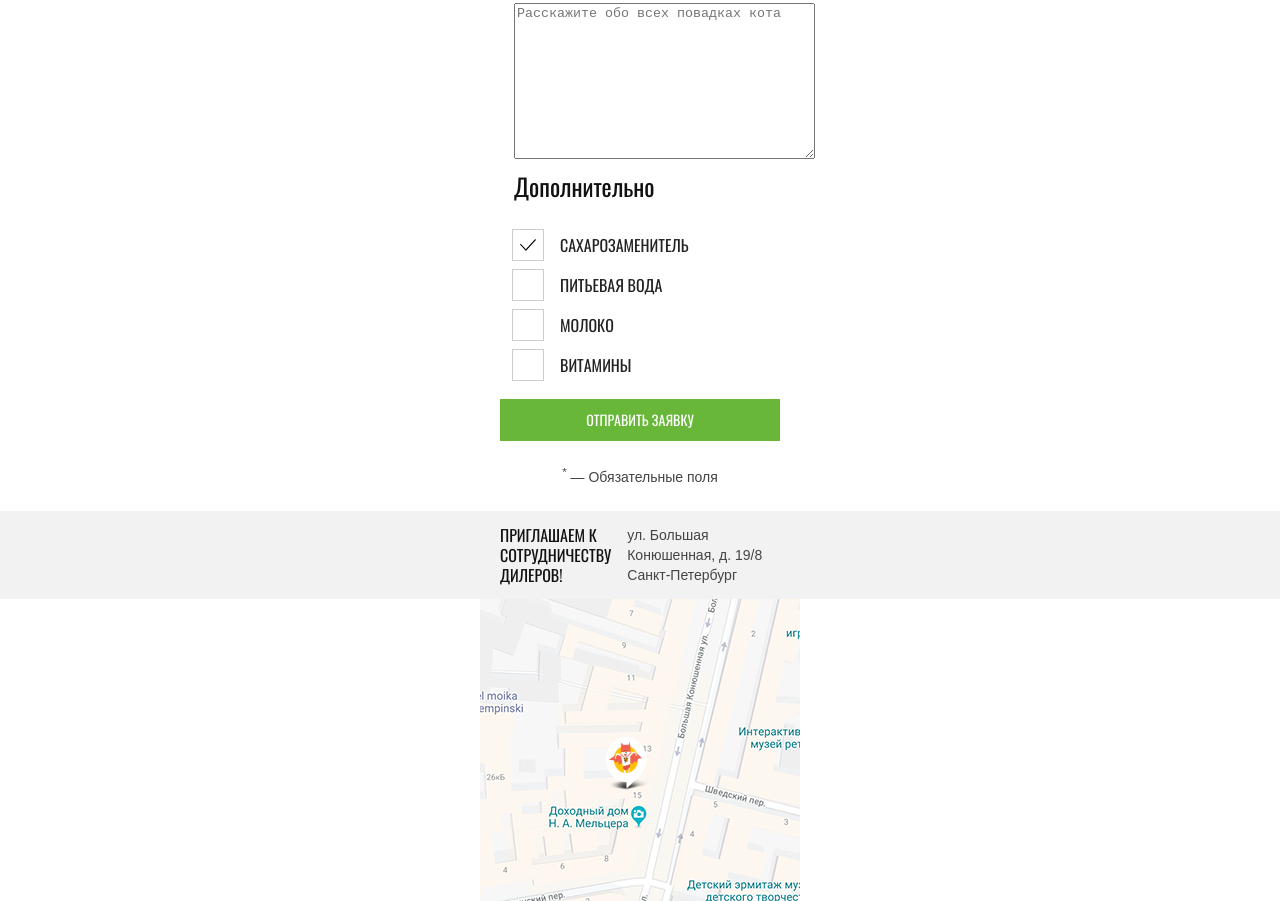
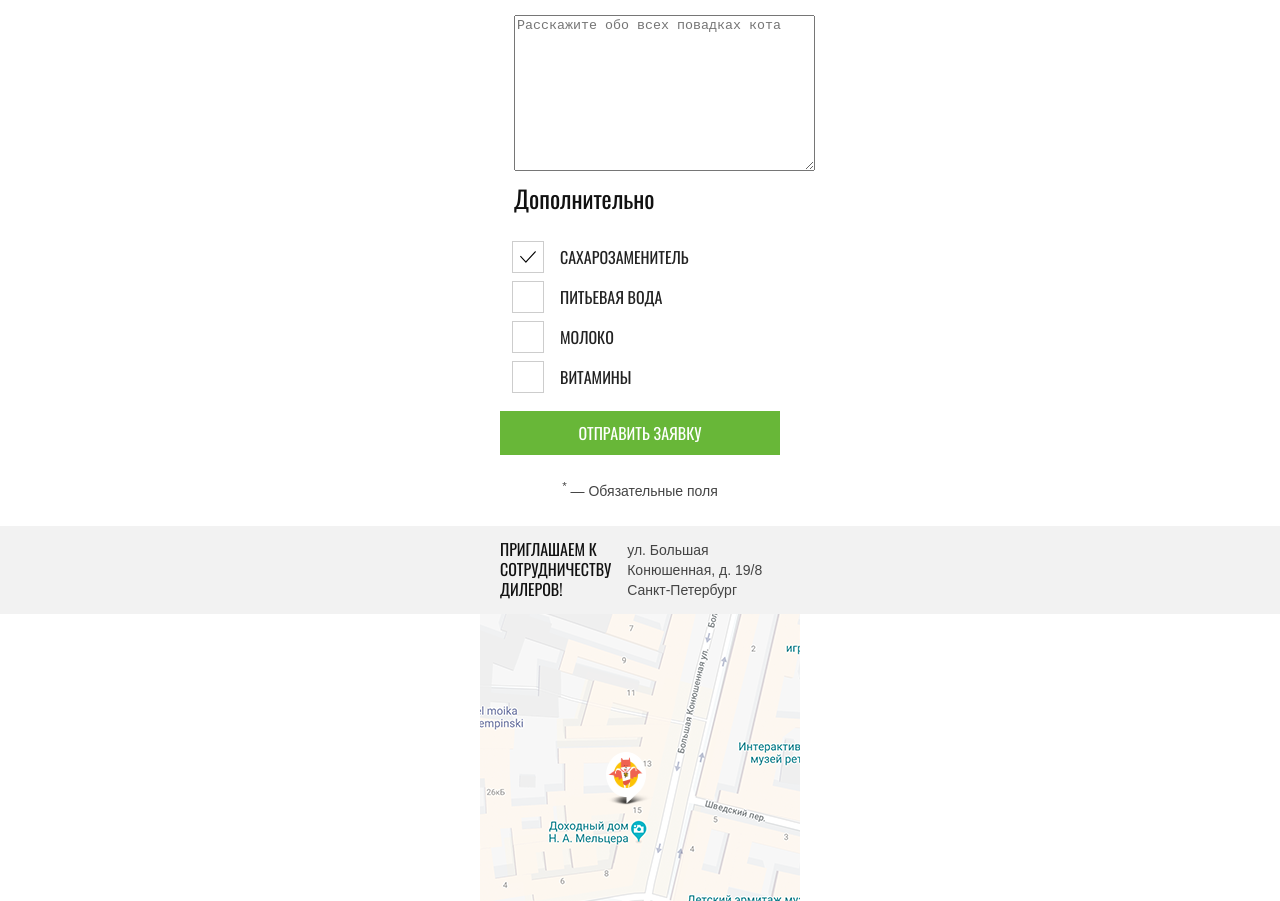
Before and after one commit to German-D/831175-cat-energy-18, a website: page source/form.html in a window 1280 px wide. Shown: the part 1010-1911 px from the top of the page. Drawn offline with nearby package versions, Linux system fonts and the light colour scheme; files that its build step writes are made by us from their sources.

Commit message:
правки по ревью

```diff
--- a/source/form.html
+++ b/source/form.html
@@ -137,7 +137,7 @@
     </li>
   </ul>
 </fieldset>
-    <a class="main-offer__button" aria-label="Кнопка заказа" href="#">Отправить заявку</a>
+    <a class="form-offer__button" aria-label="Кнопка заказа" href="#">Отправить заявку</a>
     <p class="main-offer__required"><sup>*</sup> — Обязательные поля</p>
   </form>
 
--- a/source/less/form-offer.less
+++ b/source/less/form-offer.less
@@ -162,4 +162,16 @@
 .form-offer__checkbox-on-img {
   margin-top: 7px;
   margin-left: 7px;
+  color: #68b738;
 }
+
+.form-offer__button {
+  padding-top: 12px;
+  padding-bottom: 12px;
+  display: block;
+  background-color: #68b738;
+  font-size: 16px;
+  line-height: 1.29;
+  text-align: center;
+  color: #ffffff;
+}
--- a/source/less/site-list.less
+++ b/source/less/site-list.less
@@ -1,4 +1,5 @@
 .site-list__item {
+  font-size: 20px;
   font-weight: 500;
   line-height: 1;
   letter-spacing: normal;
```
